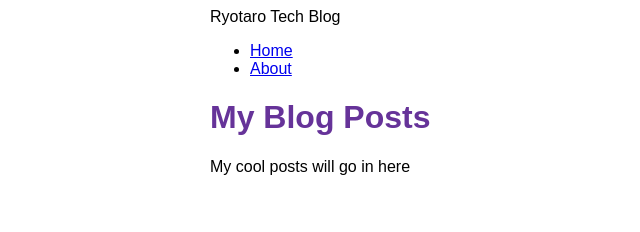
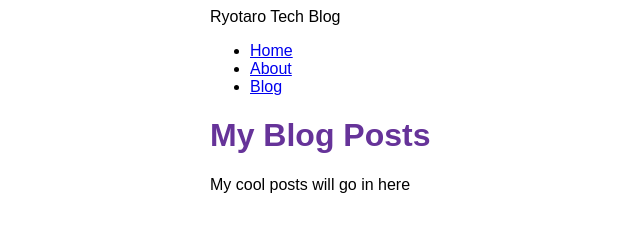
Before and after one commit to ryotaro-tenya0727/ryotaro-tech-blog, a Gatsby site: page /blog in a window 1280 px wide. Shown: the whole page, without its empty margins (180-820 px from the left). Built offline with nearby package versions, Linux system fonts and the light colour scheme; Gatsby itself is replaced by a stand-in of ours.

Commit message:
【追加】レイアウトにブログページへのリンク追加

```diff
--- a/src/components/layout.js
+++ b/src/components/layout.js
@@ -36,6 +36,11 @@ export const Layout = ({ pageTitle, children }) => {
               About
             </Link>
           </li>
+          <li className={navLinkItem}>
+            <Link to='/blog' className={navLinkText}>
+              Blog
+            </Link>
+          </li>
         </ul>
       </nav>
       <main>
```
